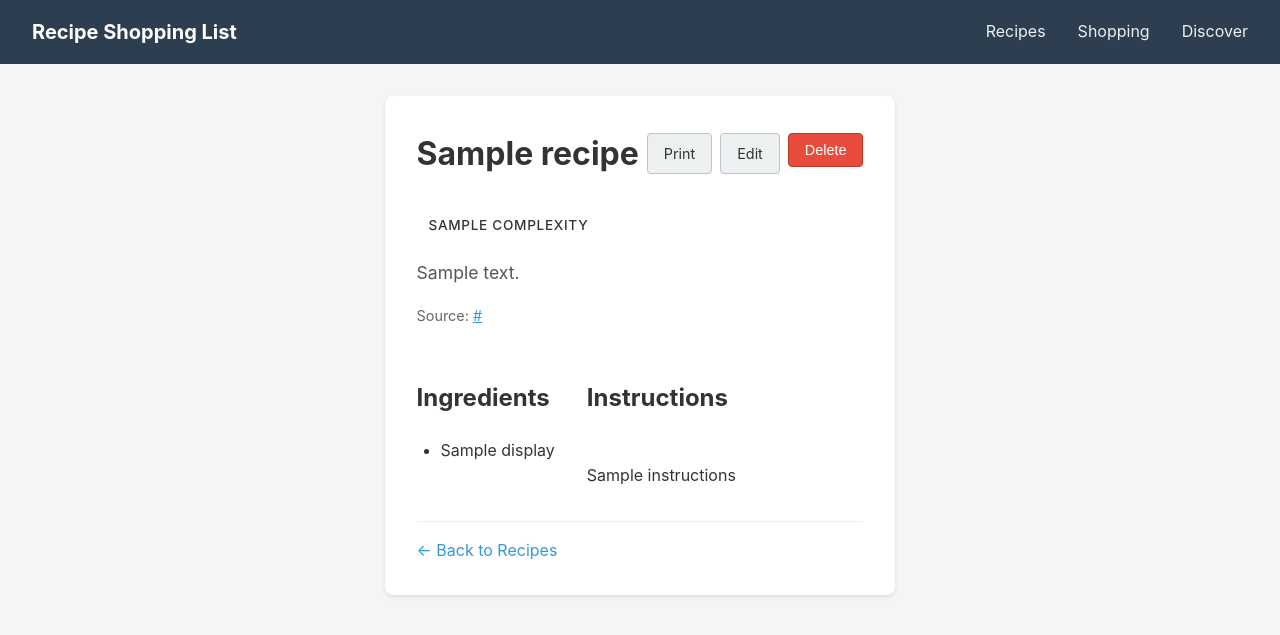
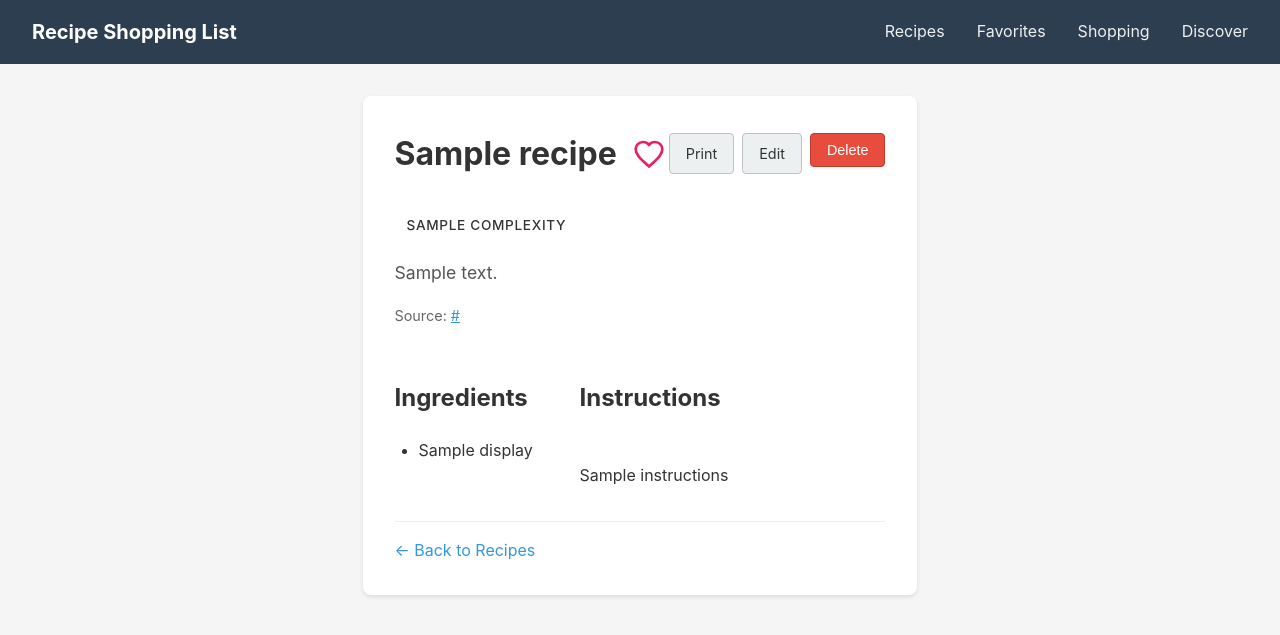
Before and after one commit to MichaelEbbert/recipeshoppinglist, a FastAPI app: template app/templates/recipes/detail.html in a window 1280 px wide. Shown: the top 635 px of the page. Run offline with FastAPI, Linux system fonts and the light colour scheme; the template is opened without the code that fills it: most values are stand-ins (such as "Sample title", 1, 10 or a date in 2020); some libraries are stand-ins or nearby versions.

Commit message:
Add favorites feature with heart icon toggle
- Add favorite column to recipes table with migration
- Add /recipes/favorites page and toggle endpoint
- Add clickable heart icons on recipe list and detail pages
- Heart is solid pink when favorited, white outline when not
- Add Favorites link to navigation bar
- Fix discover page preview modal to appear as overlay

Co-Authored-By: Claude Opus 4.5 <noreply@anthropic.com>

```diff
--- a/app/static/css/style.css
+++ b/app/static/css/style.css
@@ -250,6 +250,69 @@ body {
 .home-card p {
     color: #666;
     margin-bottom: 0;
+}
+
+/* Favorite heart button */
+.favorite-form {
+    display: inline;
+    margin: 0;
+    padding: 0;
+}
+
+.favorite-btn {
+    background: none;
+    border: none;
+    cursor: pointer;
+    padding: 0.25rem;
+    display: flex;
+    align-items: center;
+    justify-content: center;
+    transition: transform 0.15s ease;
+}
+
+.favorite-btn:hover {
+    transform: scale(1.1);
+}
+
+.favorite-btn .heart-icon {
+    fill: #fff;
+    stroke: #e91e63;
+    stroke-width: 2;
+    transition: fill 0.15s ease;
+}
+
+.favorite-btn.is-favorite .heart-icon {
+    fill: #e91e63;
+    stroke: #e91e63;
+}
+
+.favorite-btn-large .heart-icon {
+    width: 32px;
+    height: 32px;
+}
+
+/* Recipe card header with favorite */
+.recipe-card-header {
+    display: flex;
+    justify-content: space-between;
+    align-items: flex-start;
+    gap: 0.5rem;
+}
+
+.recipe-card-header h3 {
+    flex: 1;
+    margin: 0 0 0.5rem 0;
+}
+
+/* Title with favorite on detail page */
+.title-with-favorite {
+    display: flex;
+    align-items: center;
+    gap: 0.75rem;
+}
+
+.title-with-favorite h1 {
+    margin: 0;
 }
 
 /* Recipe grid */
@@ -596,13 +659,34 @@ body {
     margin-bottom: 1rem;
 }
 
+/* Recipe preview container - modal overlay */
+.recipe-preview:empty {
+    display: none;
+}
+
+.recipe-preview:not(:empty) {
+    position: fixed;
+    top: 0;
+    left: 0;
+    right: 0;
+    bottom: 0;
+    background: rgba(0, 0, 0, 0.5);
+    display: flex;
+    justify-content: center;
+    align-items: flex-start;
+    padding: 2rem;
+    overflow-y: auto;
+    z-index: 1000;
+}
+
 /* Preview modal */
 .preview-modal {
     background: #fff;
     border-radius: 8px;
     box-shadow: 0 4px 20px rgba(0,0,0,0.2);
-    margin-top: 2rem;
     max-width: 800px;
+    width: 100%;
+    margin: auto;
 }
 
 .preview-header {
--- a/app/templates/base.html
+++ b/app/templates/base.html
@@ -14,6 +14,7 @@
         </div>
         <ul class="nav-links">
             <li><a href="/recipes">Recipes</a></li>
+            <li><a href="/recipes/favorites">Favorites</a></li>
             <li><a href="/shopping">Shopping</a></li>
             <li><a href="/discover">Discover</a></li>
         </ul>
--- a/app/templates/recipes/detail.html
+++ b/app/templates/recipes/detail.html
@@ -5,7 +5,16 @@
 {% block content %}
 <div class="recipe-detail">
     <div class="page-header">
-        <h1>{{ recipe.name }}</h1>
+        <div class="title-with-favorite">
+            <h1>{{ recipe.name }}</h1>
+            <form action="/recipes/{{ recipe.id }}/favorite" method="post" class="favorite-form">
+                <button type="submit" class="favorite-btn favorite-btn-large {% if favorite %}is-favorite{% endif %}" title="{% if favorite %}Remove from favorites{% else %}Add to favorites{% endif %}">
+                    <svg class="heart-icon" viewBox="0 0 24 24" width="32" height="32">
+                        <path d="M12 21.35l-1.45-1.32C5.4 15.36 2 12.28 2 8.5 2 5.42 4.42 3 7.5 3c1.74 0 3.41.81 4.5 2.09C13.09 3.81 14.76 3 16.5 3 19.58 3 22 5.42 22 8.5c0 3.78-3.4 6.86-8.55 11.54L12 21.35z"/>
+                    </svg>
+                </button>
+            </form>
+        </div>
         <div class="actions">
             <a href="/recipes/{{ recipe.id }}/print" class="btn" target="_blank">Print</a>
             <a href="/recipes/{{ recipe.id }}/edit" class="btn">Edit</a>
```
Also changed, not shown: app/database.py (+7 -0 lines), app/routers/recipes.py (+38 -1 lines), app/templates/recipes/list.html (+17 -3 lines).
